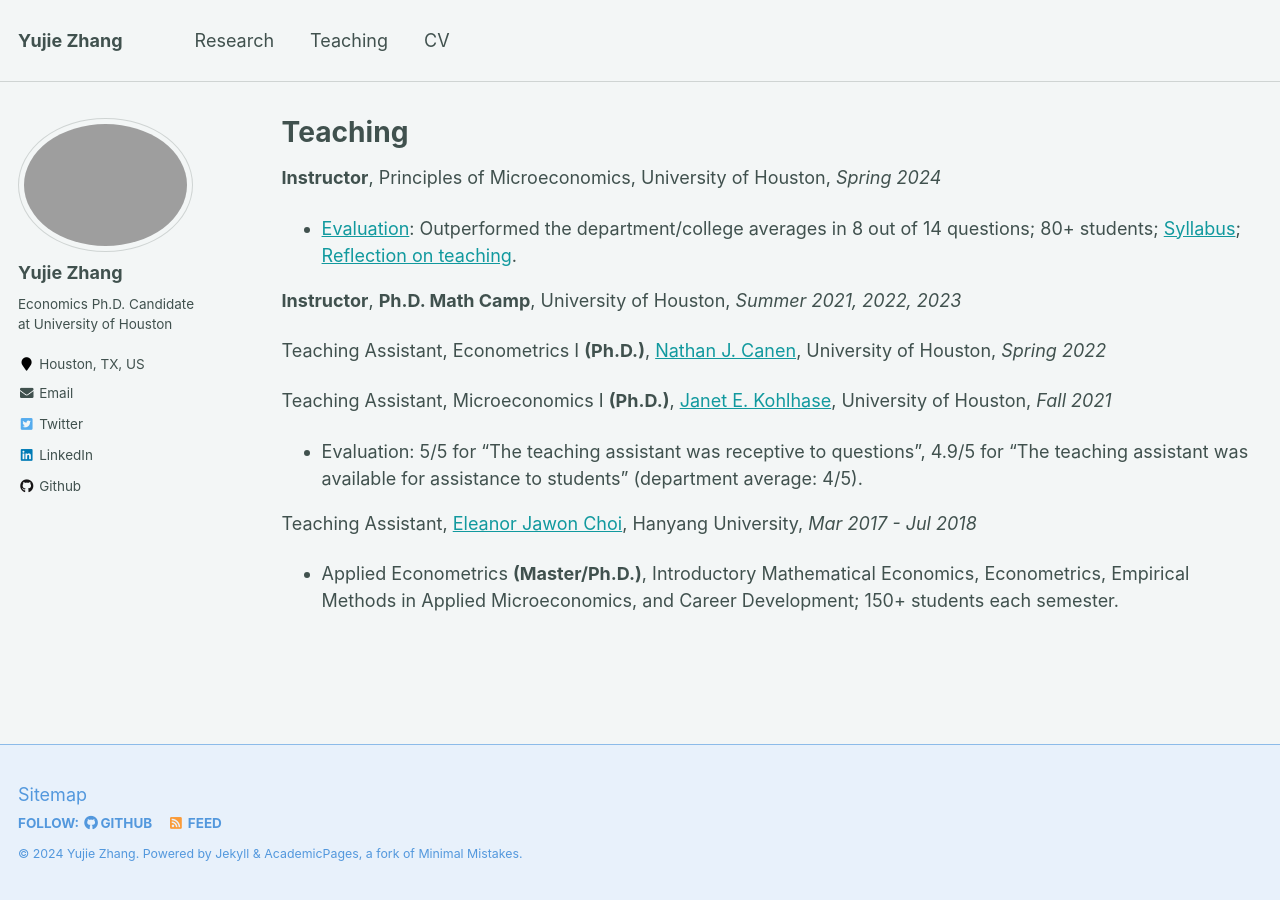
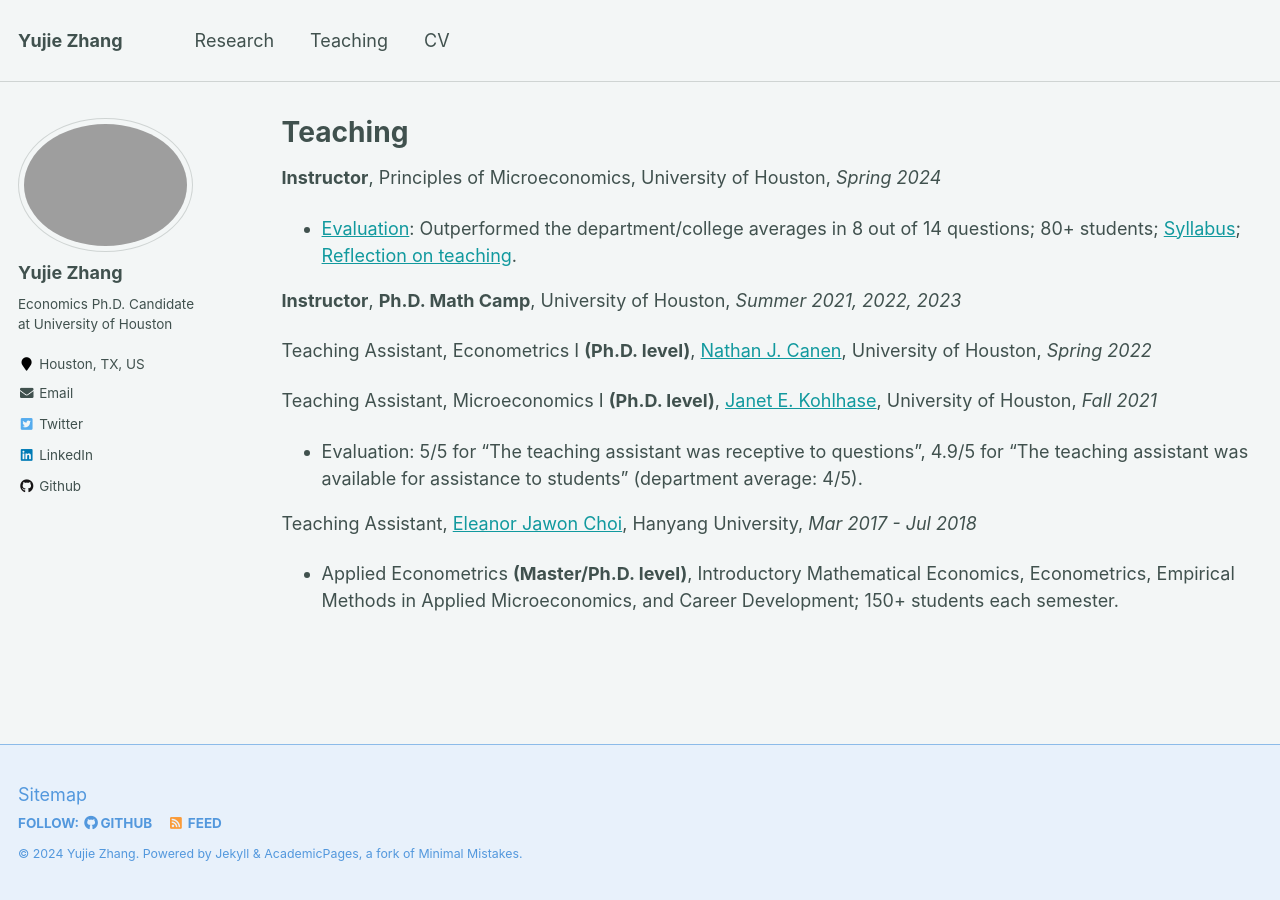
Before and after one commit to yujiezhangecon/yujiezhangecon.github.io, a Jekyll site: the page built from _pages/teaching.md, in a window 1280 px wide. Built offline with Jekyll 4.4.1, drawn with Linux system fonts in a browser that asks for light colours.

Commit message:
Update teaching.md

```diff
--- a/_pages/teaching.md
+++ b/_pages/teaching.md
@@ -23,17 +23,17 @@ author_profile: true
 ## Teaching Assistant
 --->
 
-Teaching Assistant, Econometrics I **(Ph.D.)**, [Nathan J. Canen](https://sites.google.com/site/njcanen/home), University of Houston, _Spring 2022_
+Teaching Assistant, Econometrics I **(Ph.D. level)**, [Nathan J. Canen](https://sites.google.com/site/njcanen/home), University of Houston, _Spring 2022_
 
 <!---
 * Held TA session for Ph.D. students in Economics and Business school every week.
 --->
 
-Teaching Assistant, Microeconomics I **(Ph.D.)**, [Janet E. Kohlhase](https://www.uh.edu/~kohlhase/), University of Houston, _Fall 2021_
+Teaching Assistant, Microeconomics I **(Ph.D. level)**, [Janet E. Kohlhase](https://www.uh.edu/~kohlhase/), University of Houston, _Fall 2021_
 * Evaluation: 5/5 for "The teaching assistant was receptive to questions", 4.9/5 for "The teaching assistant was available for assistance to students" (department average: 4/5).
 
 Teaching Assistant, [Eleanor Jawon Choi](https://sites.google.com/view/eleanorjchoi), Hanyang University, _Mar 2017 - Jul 2018_
-* Applied Econometrics **(Master/Ph.D.)**, Introductory Mathematical Economics, Econometrics, Empirical Methods in Applied Microeconomics, and Career Development; 150+ students each semester.
+* Applied Econometrics **(Master/Ph.D. level)**, Introductory Mathematical Economics, Econometrics, Empirical Methods in Applied Microeconomics, and Career Development; 150+ students each semester.
 
 <!---
 * Summary: (1) Graded problem sets and exams, and hosted office hours for more than 150 students each semester. (2) Assisted professor with course materials, attendance checking, monitoring exams, managing records and the statistics of students’ performance.
```
